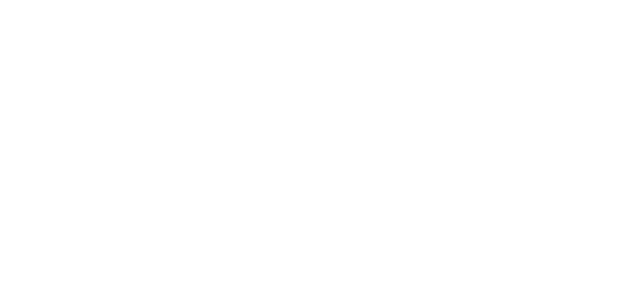
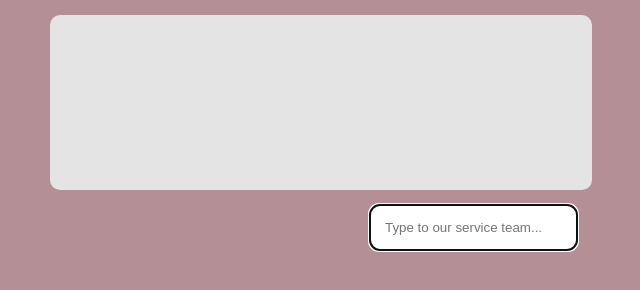
Before and after one commit to shreyasichauhan19/310-chat-bot, a plain HTML site: page index.html in a window 1280 px wide. Shown: the whole page, without its empty margins (319-959 px from the left). Drawn offline with Linux system fonts and the light colour scheme.

Commit message:
Add HTML&CSS for formating

```diff
--- a/index.html
+++ b/index.html
@@ -3,15 +3,18 @@
 
 <head>
 	<title>Customer Service Chatbot</title>
-	<link rel="icon" href="" />
 	<link rel="stylesheet" href="style.css" />
 </head>
 
 <body>
+	<div id="container" class="container">
+		<div id="botchat" class="botchat">
+			<div id="messages" class="messages"></div>
+			<input id="input" type="text" placeholder="Type to our service team..." autocomplete="on" autofocus="true" />
+		</div>
+	</div>
+</body>
 
-</body>
 <script type="text/javascript" src="App.js" ></script>
 <script type="text/javascript" src="words.js" ></script>
-
-
 </html>
--- a/style.css
+++ b/style.css
@@ -1,3 +1,48 @@
-* {
-    box-sizing: border-box;
-  }
+body {
+  font-family: 'Roboto', 'Oxygen',
+    'Ubuntu', 'Cantarell', 'Fira Sans', 'Droid Sans', 'Helvetica Neue', Arial, Helvetica,
+    sans-serif;
+  background-color: rgba(107, 32, 46, .5);
+  margin: 0;
+  height: 100%;
+}
+
+.container {
+  display: flex;
+  justify-content: center;
+  align-items: center;
+	height: 100%;
+}
+
+.botchat {
+	height: 250px;
+	width: 40vw;
+	display: flex;
+  justify-content: center;
+	align-items: center;
+	flex-direction: column;
+}
+
+.messages {
+	display: flex;
+	flex-direction: column;
+	overflow: scroll;
+	height: 90%;
+	width: 100%;
+	background-color: rgb(228, 228, 228);
+	padding: 15px;
+	margin: 15px;
+	border-radius: 10px;
+}
+
+input {
+	border: 0;
+	padding: 15px;
+	margin-left: auto;
+	border-radius: 10px;
+}
+
+span {
+	padding-right: 15px;
+	padding-left: 15px;
+}
```
